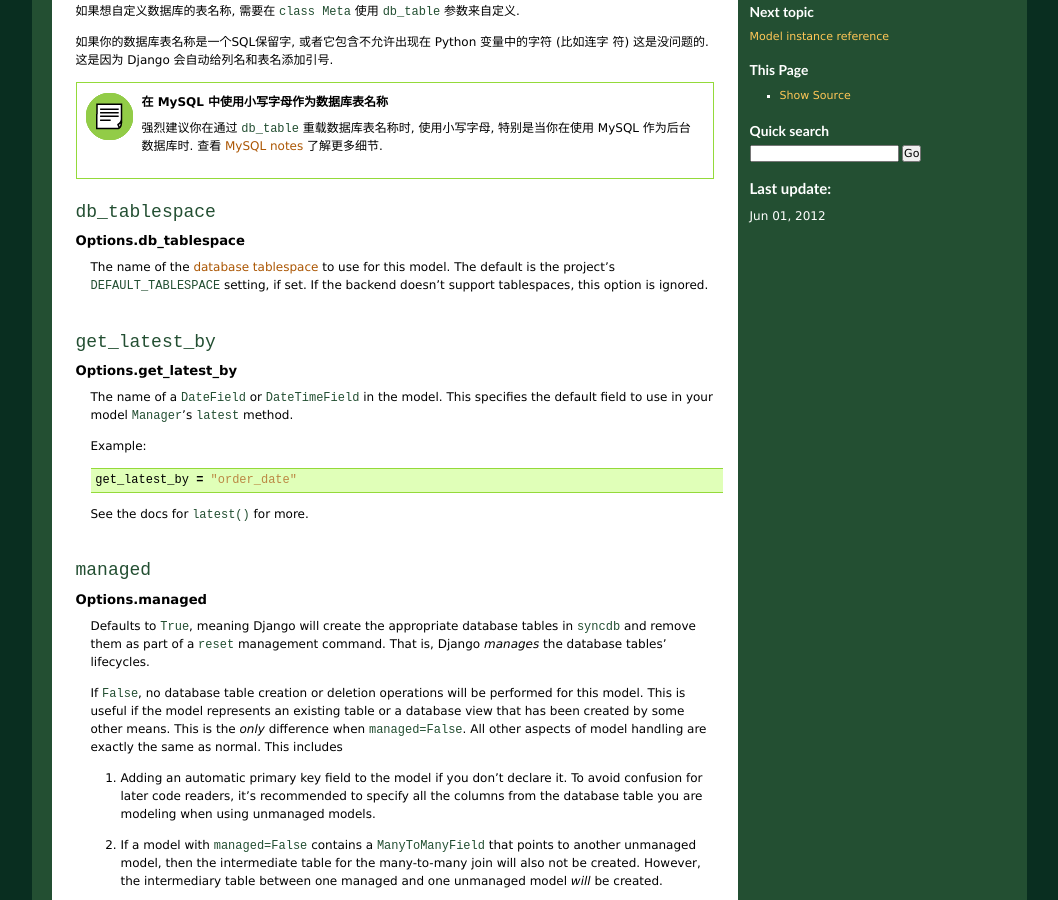
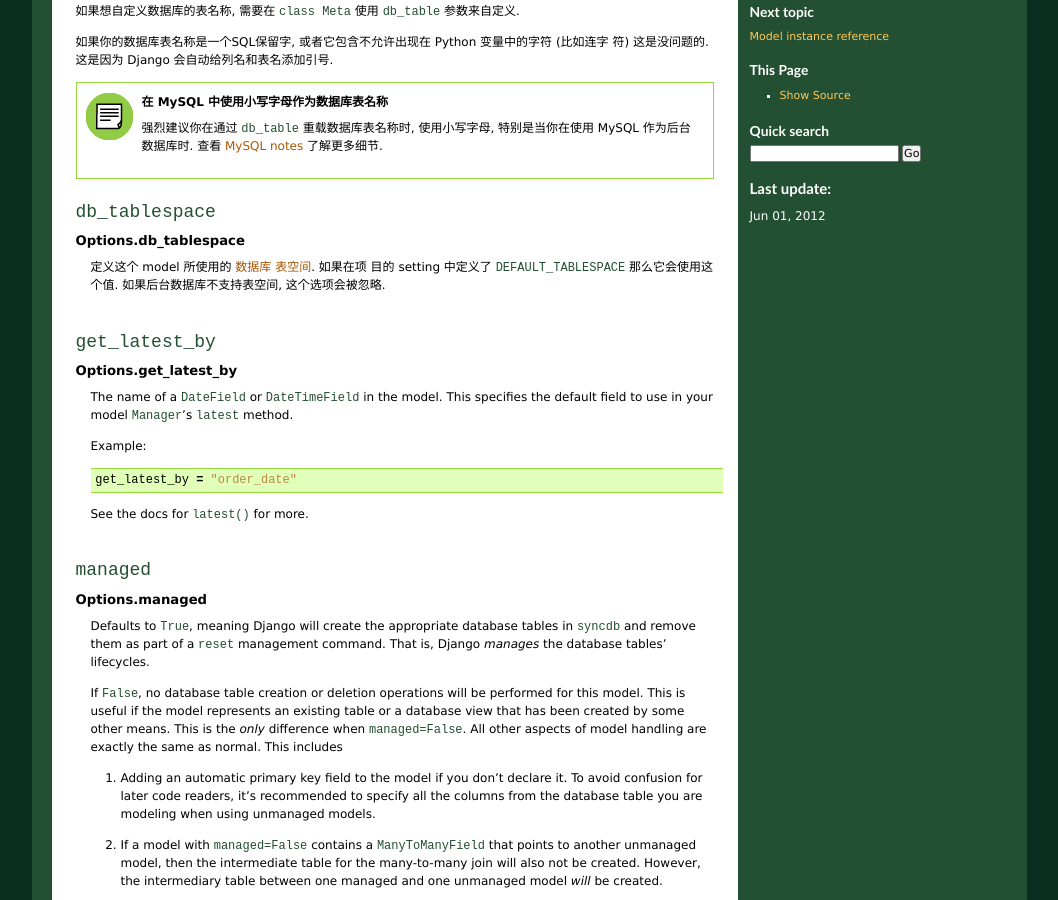
Before and after one commit to wrongwaycn/Django-Chinese-Docs, a Sphinx documentation site: the page built from docs/ref/models/options.txt, in a window 1280 px wide and 900 px high, scrolled down 797 px. Shown: the whole window, without its empty margins (111-1169 px from the left). Built offline with Sphinx 7.4.7, drawn with Linux system fonts in a browser that asks for light colours; cross-references to code outside the pages are shown as plain code.

Commit message:
refs #2 translate db_tablespace

```diff
--- a/docs/ref/models/options.txt
+++ b/docs/ref/models/options.txt
@@ -66,10 +66,9 @@ startapp <startapp>` 中使用的名称 -- 和 model 的类名称， 加上一
 
 .. attribute:: Options.db_tablespace
 
-    The name of the :doc:`database tablespace </topics/db/tablespaces>` to use
-    for this model. The default is the project's :setting:`DEFAULT_TABLESPACE`
-    setting, if set. If the backend doesn't support tablespaces, this option is
-    ignored.
+    定义这个 model 所使用的 :doc:`数据库 表空间 </topics/db/tablespaces>`. 如果在项
+    目的 setting 中定义了 :setting:`DEFAULT_TABLESPACE` 那么它会使用这个值.
+    如果后台数据库不支持表空间, 这个选项会被忽略.
 
 ``get_latest_by``
 -----------------
```
